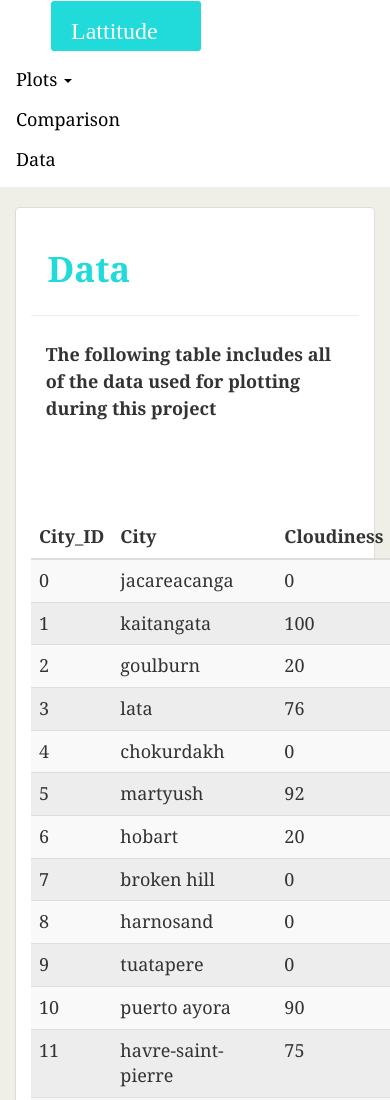
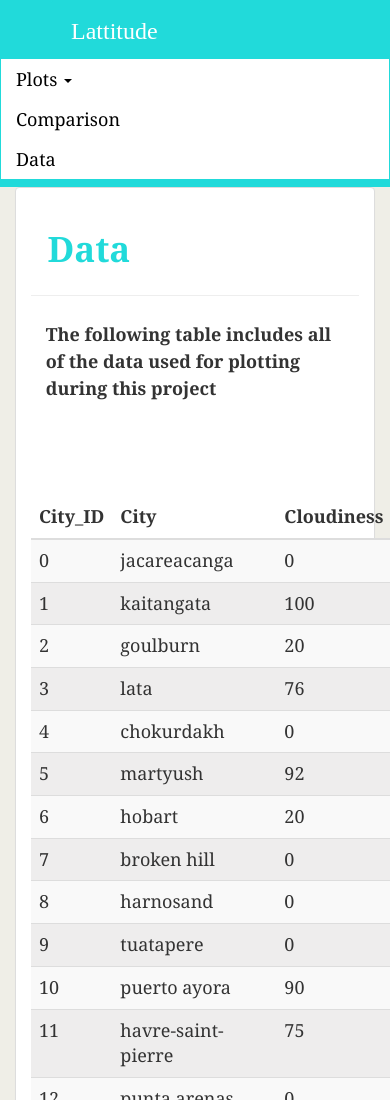
Before and after one commit to Maryam-data/Maryam-data.github.io, a plain HTML site: page data.html in a window 390 px wide. Shown: the top 1100 px of the page. Drawn offline with nearby package versions, Linux system fonts and the light colour scheme.

Commit message:
add change color

```diff
--- a/table.css
+++ b/table.css
@@ -62,3 +62,14 @@ td, th {
 tr:nth-child(even){background-color: #eeeded;}
 
 tr:hover {background-color: rgb(131, 130, 130);}
+
+
+/* media */
+@media (max-width:600px) {
+  .navbar {
+    background: #21dada;
+    margin-bottom: 0%;
+  }
+  .navbar-right{
+    background: white;
+  }
```
